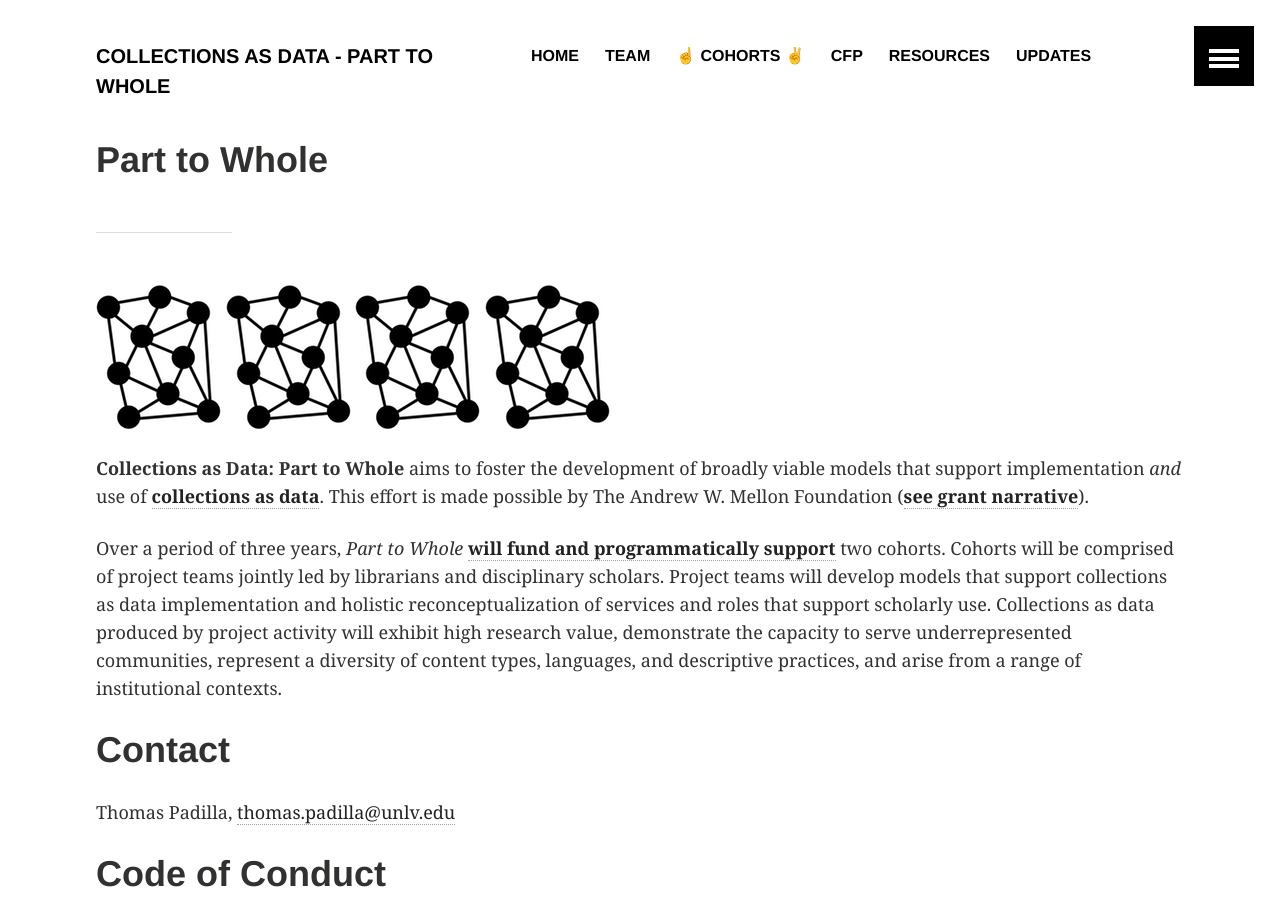
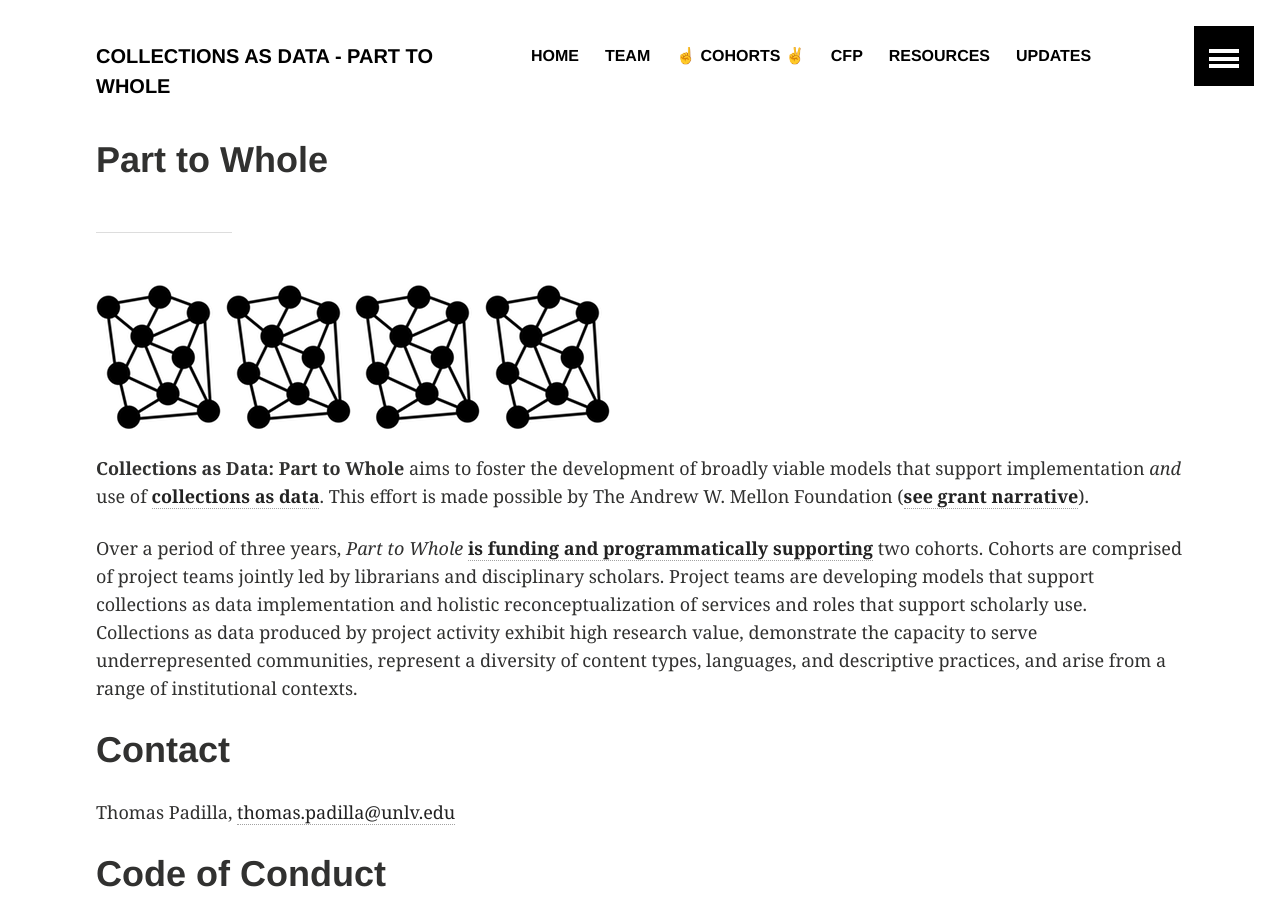
Before and after one commit to collectionsasdata/part2whole, a Jekyll site: the page built from index.md, in a window 1280 px wide and 900 px high. Built offline with Jekyll 4.4.1, drawn with Linux system fonts in a browser that asks for light colours.

Commit message:
Update index.md

```diff
--- a/index.md
+++ b/index.md
@@ -9,7 +9,7 @@ title:  "Part to Whole"
 
 **Collections as Data: Part to Whole** aims to foster the development of broadly viable models that support implementation *and* use of [**collections as data**](https://collectionsasdata.github.io/statement/). This effort is made possible by The Andrew W. Mellon Foundation ([**see grant narrative**](https://github.com/collectionsasdata/part2whole/raw/master/cad_part2whole_narrative.pdf)).
 
-Over a period of three years, *Part to Whole* [**will fund and programmatically support**](https://collectionsasdata.github.io/part2whole/cfp/) two cohorts. Cohorts will be comprised of project teams jointly led by librarians and disciplinary scholars. Project teams will develop models that support collections as data implementation and holistic reconceptualization of services and roles that support scholarly use. Collections as data produced by project activity will exhibit high research value, demonstrate the capacity to serve underrepresented communities, represent a diversity of content types, languages, and descriptive practices, and arise from a range of institutional contexts.
+Over a period of three years, *Part to Whole* [**is funding and programmatically supporting**](https://collectionsasdata.github.io/part2whole/cfp/) two cohorts. Cohorts are comprised of project teams jointly led by librarians and disciplinary scholars. Project teams are developing models that support collections as data implementation and holistic reconceptualization of services and roles that support scholarly use. Collections as data produced by project activity exhibit high research value, demonstrate the capacity to serve underrepresented communities, represent a diversity of content types, languages, and descriptive practices, and arise from a range of institutional contexts.
 
 # Contact
 
```
